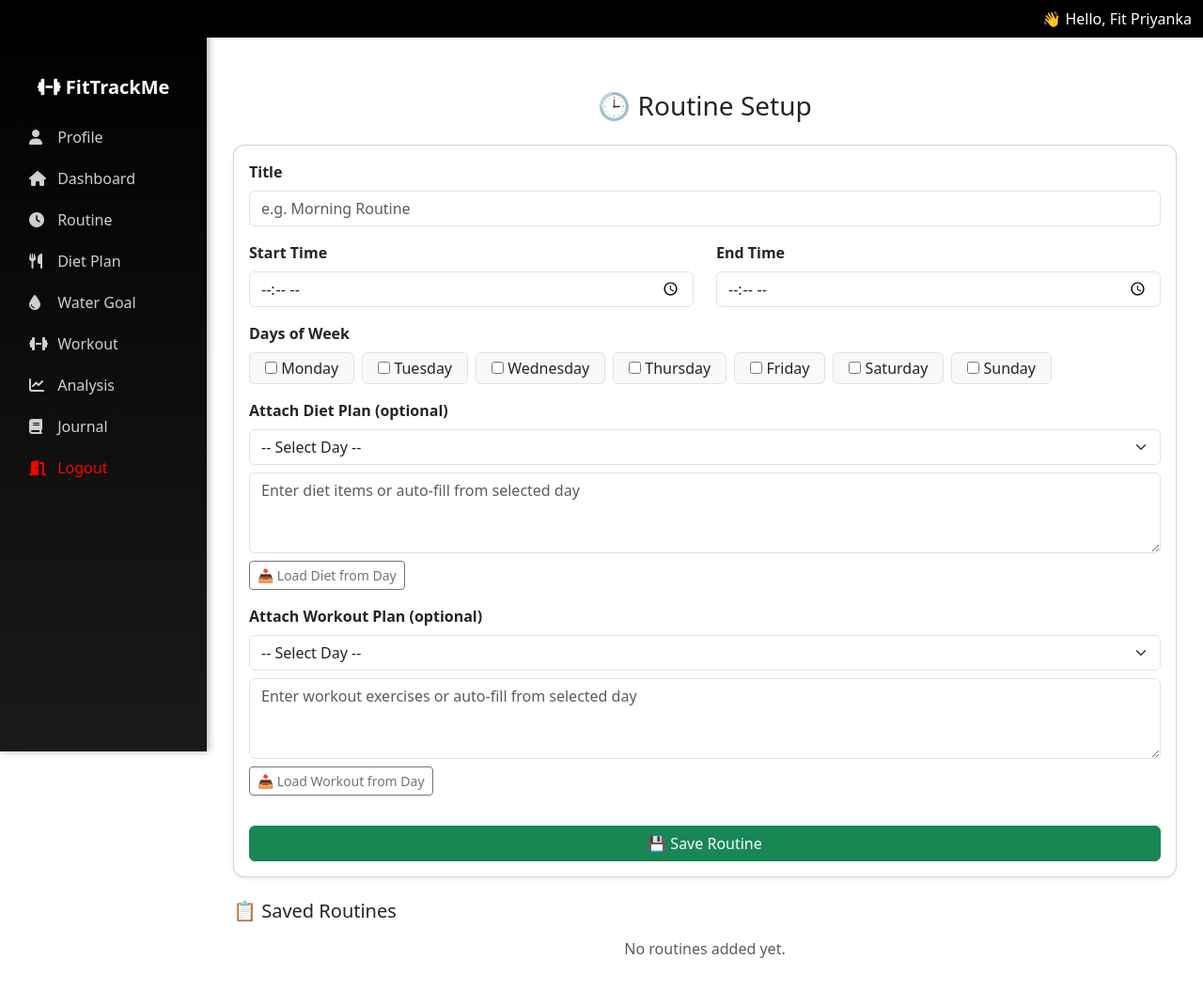
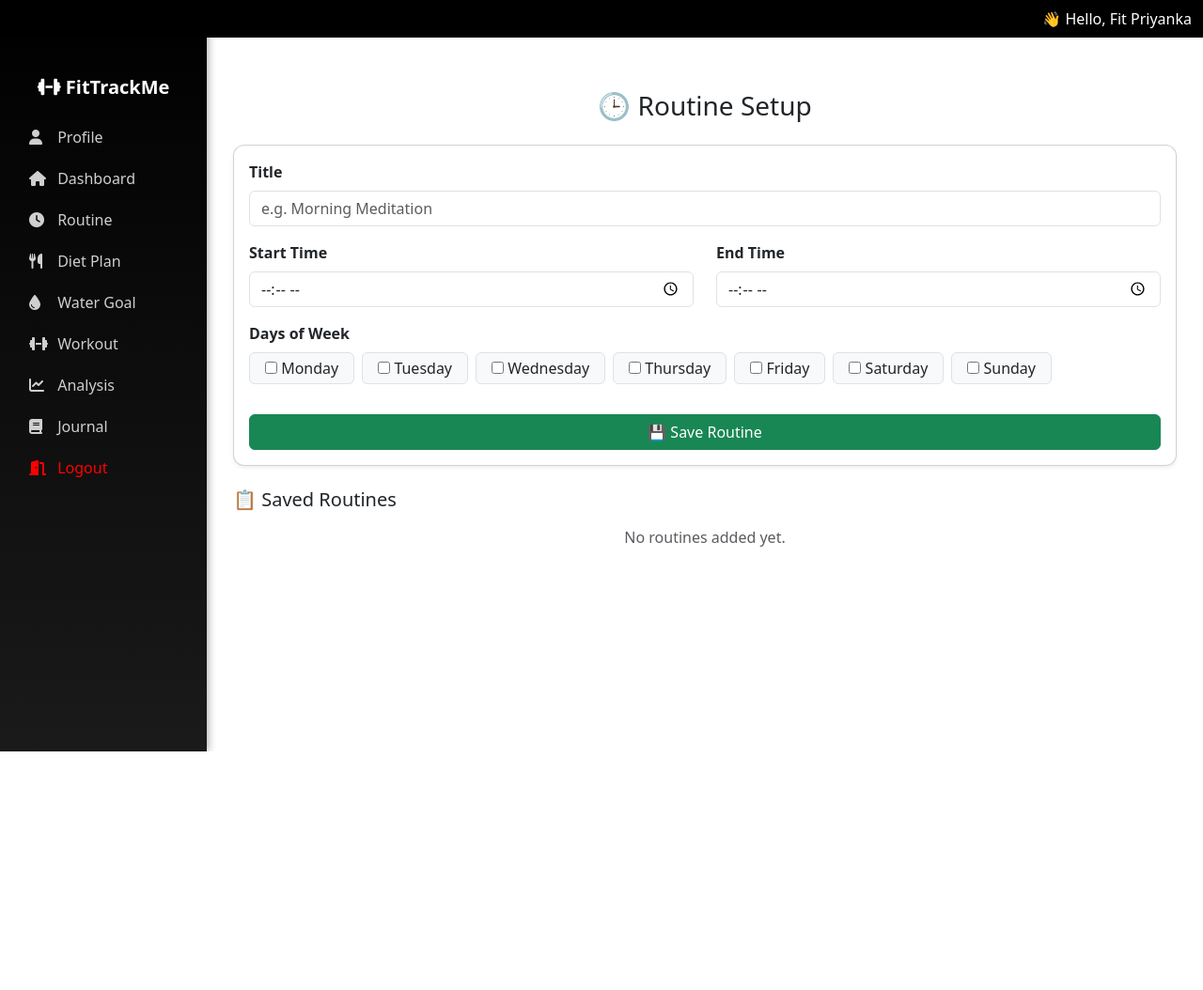
Before and after one commit to priyankaaurade1/fittrackme, a Django app: page /fit/routine-setup/ in a window 1280 px wide. Shown: the whole page at 94% size. After the commit the page ends 800 px from the top, so only its background shows below. Run offline with Django 5.2, Linux system fonts and the light colour scheme; a user stored in the database is signed in; data comes from the database, SQL or seed files in the repository; both versions use the stored data as it was after the commit.

Commit message:
removed diet n workout in routine section

```diff
--- a/fit/templates/routine_setup.html
+++ b/fit/templates/routine_setup.html
@@ -31,7 +31,7 @@
     {% csrf_token %}
     <div class="mb-3">
       <label class="form-label fw-semibold">Title</label>
-      <input type="text" name="title" class="form-control" placeholder="e.g. Morning Routine" required>
+      <input type="text" name="title" class="form-control" placeholder="e.g. Morning Meditation" required>
     </div>
 
     <div class="row mb-3">
@@ -56,32 +56,6 @@
       </div>
     </div>
 
-    <div class="mb-3">
-      <label class="form-label fw-semibold">Attach Diet Plan (optional)</label>
-      <select name="diet_day" class="form-select mb-2">
-        <option value="">-- Select Day --</option>
-        {% for d in weekdays %}
-        <option value="{{ d }}">{{ d }}</option>
-        {% endfor %}
-      </select>
-      <textarea name="diet_items" class="form-control" rows="3"
-        placeholder="Enter diet items or auto-fill from selected day"></textarea>
-      <button type="button" class="btn btn-outline-secondary btn-sm mt-2" id="loadDietBtn">📥 Load Diet from Day</button>
-    </div>
-
-    <div class="mb-3">
-      <label class="form-label fw-semibold">Attach Workout Plan (optional)</label>
-      <select name="workout_day" class="form-select mb-2">
-        <option value="">-- Select Day --</option>
-        {% for d in weekdays %}
-        <option value="{{ d }}">{{ d }}</option>
-        {% endfor %}
-      </select>
-      <textarea name="workout_items" class="form-control" rows="3"
-        placeholder="Enter workout exercises or auto-fill from selected day"></textarea>
-      <button type="button" class="btn btn-outline-secondary btn-sm mt-2" id="loadWorkoutBtn">📥 Load Workout from Day</button>
-    </div>
-
     <button type="submit" class="btn btn-success w-100 mt-3">💾 Save Routine</button>
   </form>
 
@@ -97,16 +71,13 @@
           {{ r.start_time|time:"h:i A" }} - {{ r.end_time|time:"h:i A" }} <br>
           Days: {{ r.days|join:", " }}
         </small>
-        {% if r.description %}
-        <pre class="mt-2 text-muted" style="white-space: pre-wrap;">{{ r.description }}</pre>
-        {% endif %}
       </div>
       <div class="d-flex gap-2 mt-2 mt-md-0">
         <button type="button" class="btn btn-sm btn-warning edit-btn"
           data-id="{{ r.id }}"
           data-title="{{ r.title }}"
-          data-start="{{ r.start_time }}"
-          data-end="{{ r.end_time }}"
+          data-start="{{ r.start_time|time:'H:i' }}"
+          data-end="{{ r.end_time|time:'H:i' }}"
           data-days="{{ r.days|join:',' }}">
           ✏️ Edit
         </button>
@@ -129,18 +100,22 @@
 <div class="modal fade" id="editRoutineModal" tabindex="-1" aria-labelledby="editRoutineModalLabel" aria-hidden="true">
   <div class="modal-dialog modal-dialog-centered modal-lg">
     <div class="modal-content">
+      <!-- we’ll set the action dynamically -->
       <form method="POST" id="editRoutineForm">
         {% csrf_token %}
         <div class="modal-header">
           <h5 class="modal-title" id="editRoutineModalLabel">✏️ Edit Routine</h5>
           <button type="button" class="btn-close" data-bs-dismiss="modal"></button>
         </div>
+
         <div class="modal-body">
+          <!-- Title -->
           <div class="mb-3">
             <label class="form-label">Title</label>
             <input type="text" name="title" id="editTitle" class="form-control" required>
           </div>
 
+          <!-- Time -->
           <div class="row mb-3">
             <div class="col-md-6">
               <label class="form-label">Start Time</label>
@@ -152,6 +127,7 @@
             </div>
           </div>
 
+          <!-- Days -->
           <div class="mb-3">
             <label class="form-label">Days</label>
             <div class="d-flex flex-wrap gap-2" id="editDaysContainer">
@@ -163,6 +139,7 @@
             </div>
           </div>
         </div>
+
         <div class="modal-footer">
           <button type="button" class="btn btn-secondary" data-bs-dismiss="modal">Cancel</button>
           <button type="submit" class="btn btn-primary">💾 Update</button>
@@ -175,33 +152,10 @@
 <!-- ⚡ JS Section -->
 <script>
 document.addEventListener("DOMContentLoaded", () => {
-  const dietData = {{ diet_data|safe }};
-  const workoutData = {{ workout_data|safe }};
-
-  // 🥗 Load Diet Plan
-  document.getElementById("loadDietBtn").addEventListener("click", () => {
-    const day = document.querySelector("[name='diet_day']").value;
-    const textarea = document.querySelector("[name='diet_items']");
-    if (!day) return alert("Please select a day first.");
-    const meals = dietData[day];
-    if (!meals) return alert("No diet plan found for this day.");
-    textarea.value = Object.entries(meals).map(([meal, foods]) => `${meal}: ${foods.join(", ")}`).join("\n");
-  });
-
-  // 🏋️ Load Workout Plan
-  document.getElementById("loadWorkoutBtn").addEventListener("click", () => {
-    const day = document.querySelector("[name='workout_day']").value;
-    const textarea = document.querySelector("[name='workout_items']");
-    if (!day) return alert("Please select a day first.");
-    const w = workoutData[day];
-    if (!w) return alert("No workout plan found for this day.");
-    textarea.value = `${w.title}:\n${w.exercises.join("\n")}`;
-  });
-
-  // 🧩 Edit Button Handler
   const editButtons = document.querySelectorAll(".edit-btn");
   const editForm = document.getElementById("editRoutineForm");
   const editModal = new bootstrap.Modal(document.getElementById("editRoutineModal"));
+
   const titleInput = document.getElementById("editTitle");
   const startInput = document.getElementById("editStart");
   const endInput = document.getElementById("editEnd");
@@ -215,21 +169,24 @@ document.addEventListener("DOMContentLoaded", () => {
       const end = btn.dataset.end;
       const days = btn.dataset.days.split(",");
 
-      titleInput.value = title;
-      startInput.value = start;
-      endInput.value = end;
+      // 🧠 Prefill modal form fields
+      titleInput.value = title.trim();
+      startInput.value = start.trim();
+      endInput.value = end.trim();
 
-      // Clear checkboxes
+      // Uncheck all, then recheck selected days
       daysContainer.querySelectorAll("input[type=checkbox]").forEach(cb => {
         cb.checked = days.includes(cb.value);
       });
 
-      // Update form action dynamically
-      editForm.action = `/edit_routine/${id}/`;
+      // Set the correct action URL dynamically
+      editForm.action = `/fit/edit_routine/${id}/`;
 
+      // Finally show modal
       editModal.show();
     });
   });
 });
 </script>
+
 {% endblock %}
--- a/fit/views.py
+++ b/fit/views.py
@@ -328,7 +328,6 @@ def delete_workout_item(request):
 @login_required
 def dashboard(request):
     user = request.user
-    auto_sync_routines(user)
     # ✅ Ensure profile exists
     profile, created = UserProfile.objects.get_or_create(user=user)
     if not profile.height_cm or not profile.current_weight:
@@ -427,6 +426,7 @@ def dashboard(request):
         len(progress.completed_workouts or [])
         + len(progress.completed_foods or [])
         + len(progress.water_glasses or [])
+        + len(progress.completed_routines or [])
     )
     progress_percent = int((completed_items / total_items) * 100) if total_items else 0
 
@@ -464,23 +464,28 @@ def dashboard(request):
     today = timezone.localdate()
     weekday = today.strftime('%A')
 
-    # Fetch all user routines
-    all_routines = DailyRoutine.objects.filter(user=user).order_by("start_time")
+    # Fetch all user routines for today
+    all_routines = DailyRoutine.objects.filter(
+        user=request.user,
+        is_active=True,
+        is_auto=False
+    )
 
-    # Manually filter for today's weekday
+    # Filter those whose "days" include today's weekday
     routines = [r for r in all_routines if weekday in (r.days or [])]
 
     # Format each routine for display
     today_routines = []
     for r in routines:
         start_ts = datetime.combine(today, r.start_time)
+        is_done = r.title in (progress.completed_routines or [])
         today_routines.append({
             "id": r.id,
             "title": r.title,
-            "time": f"{r.start_time.strftime('%I:%M %p')} - {r.end_time.strftime('%I:%M %p')} (IST)",  # 👈 Added IST tag
+            "time": f"{r.start_time.strftime('%I:%M %p')} - {r.end_time.strftime('%I:%M %p')} (IST)",
             "description": r.description or "",
-            "start_ts": int(tz.localize(start_ts).timestamp() * 1000),  # 👈 localized timestamp
-            "is_done": False,
+            "start_ts": int(tz.localize(start_ts).timestamp() * 1000),
+            "is_done": is_done,
         })
 
     # Find next upcoming routine (in IST)
@@ -504,9 +509,9 @@ def dashboard(request):
     # ✅ Final context
     context = {
         'today': today,
-        'diet': diet,
-        'workouts': workouts,
-        'progress': progress,
+        'diet': diet or {},
+        'workouts': workouts or [],
+        'progress': progress or {},
         'water_type': water_type,
         'total_units': total_units,
         'water_unit_range': range(1, total_units + 1),
@@ -518,9 +523,8 @@ def dashboard(request):
         'motivation': motivation,
         'user_height': user_height,
         'yesterday_weight': yesterday_weight,
-        'today_routines': today_routines,
+        'today_routines': today_routines or [],
         'timezone': str(tz),
-        'today_routines': today_routines,
         'next_routine_summary': next_routine_summary,
     }
 
@@ -669,41 +673,17 @@ import json
 def routine_setup(request):
     weekdays = ["Monday", "Tuesday", "Wednesday", "Thursday", "Friday", "Saturday", "Sunday"]
 
-    # 🥗 Fetch diet and workout data
-    diet_plans = DietPlan.objects.filter(user=request.user)
-    workout_plans = WorkoutPlan.objects.filter(user=request.user)
-
-    diet_data = {}
-    for d in diet_plans:
-        diet_data.setdefault(d.day, {})[d.meal_time] = [f.strip() for f in d.food_items.splitlines() if f.strip()]
-
-    workout_data = {}
-    for w in workout_plans:
-        workout_data[w.day] = {
-            "title": getattr(w, "title", w.day),
-            "exercises": [e.strip() for e in w.exercises.splitlines() if e.strip()]
-        }
-
     # 🧾 Handle POST — Save routine
     if request.method == "POST":
         title = request.POST.get("title", "").strip()
         start_time = request.POST.get("start_time")
         end_time = request.POST.get("end_time")
         days = request.POST.getlist("days")
-        diet_items = request.POST.get("diet_items", "").strip()
-        workout_items = request.POST.get("workout_items", "").strip()
 
         # Ensure required fields are present
         if not title or not start_time or not end_time or not days:
             messages.error(request, "⚠️ Please fill all required fields.")
             return redirect("routine_setup")
-
-        # 🧩 Combine diet/workout into description
-        description = ""
-        if diet_items:
-            description += f"Diet:\n{diet_items}\n\n"
-        if workout_items:
-            description += f"Workout:\n{workout_items}"
 
         try:
             DailyRoutine.objects.create(
@@ -711,8 +691,8 @@ def routine_setup(request):
                 title=title,
                 start_time=start_time,
                 end_time=end_time,
-                days=days,  # ✅ Stored as JSON
-                description=description.strip(),
+                days=days,  # Stored as JSON
+                description=f"Custom routine: {title}",
             )
             messages.success(request, "✅ Routine saved successfully!")
         except Exception as e:
@@ -720,63 +700,27 @@ def routine_setup(request):
 
         return redirect("routine_setup")
 
-    # Fetch routines for display
-    routines = DailyRoutine.objects.filter(user=request.user).order_by("start_time")
+    # Fetch only user routines
+    routines = DailyRoutine.objects.filter(user=request.user, is_auto=False).order_by("start_time")
 
     return render(request, "routine_setup.html", {
         "weekdays": weekdays,
         "routines": routines,
-        "diet_data": json.dumps(diet_data),
-        "workout_data": json.dumps(workout_data),
     })
 
 @login_required
-def edit_routine(request):
+def edit_routine(request, routine_id):
     if request.method == "POST":
-        rid = request.POST.get("routine_id")
-        title = request.POST.get("title")
-        start_time = request.POST.get("start_time")
-        end_time = request.POST.get("end_time")
-        days = request.POST.getlist("days")
-
         try:
-            routine = DailyRoutine.objects.get(id=rid, user=request.user, is_auto=False)
+            routine = DailyRoutine.objects.get(id=routine_id, user=request.user)
         except DailyRoutine.DoesNotExist:
             messages.error(request, "⚠️ Routine not found or cannot be edited.")
             return redirect("routine_setup")
 
-        routine.title = title
-        routine.start_time = start_time
-        routine.end_time = end_time
-        routine.days = days
-        routine.save()
-
-        messages.success(request, "✏️ Routine updated successfully!")
-    return redirect("routine_setup")
-
-@login_required
-def edit_routine(request):
-    if request.method == "POST":
-        rid = request.POST.get("routine_id")
-        title = request.POST.get("title")
-        time = request.POST.get("time")
-        description = request.POST.get("description")
-
-        # Ensure routine_id was passed correctly
-        if not rid:
-            messages.error(request, "❌ Routine missing — please try again.")
-            return redirect("routine_setup")
-
-        try:
-            routine = DailyRoutine.objects.get(id=rid, user=request.user)
-        except DailyRoutine.DoesNotExist:
-            messages.error(request, "⚠️ Routine not found or you don’t have permission to edit it.")
-            return redirect("routine_setup")
-
-        # ✅ Update existing record
-        routine.title = title
-        routine.time = time
-        routine.description = description
+        routine.title = request.POST.get("title")
+        routine.start_time = request.POST.get("start_time")
+        routine.end_time = request.POST.get("end_time")
+        routine.days = request.POST.getlist("days")
         routine.save()
 
         messages.success(request, "✏️ Routine updated successfully!")
```
Also changed, not shown: db.sqlite3.
